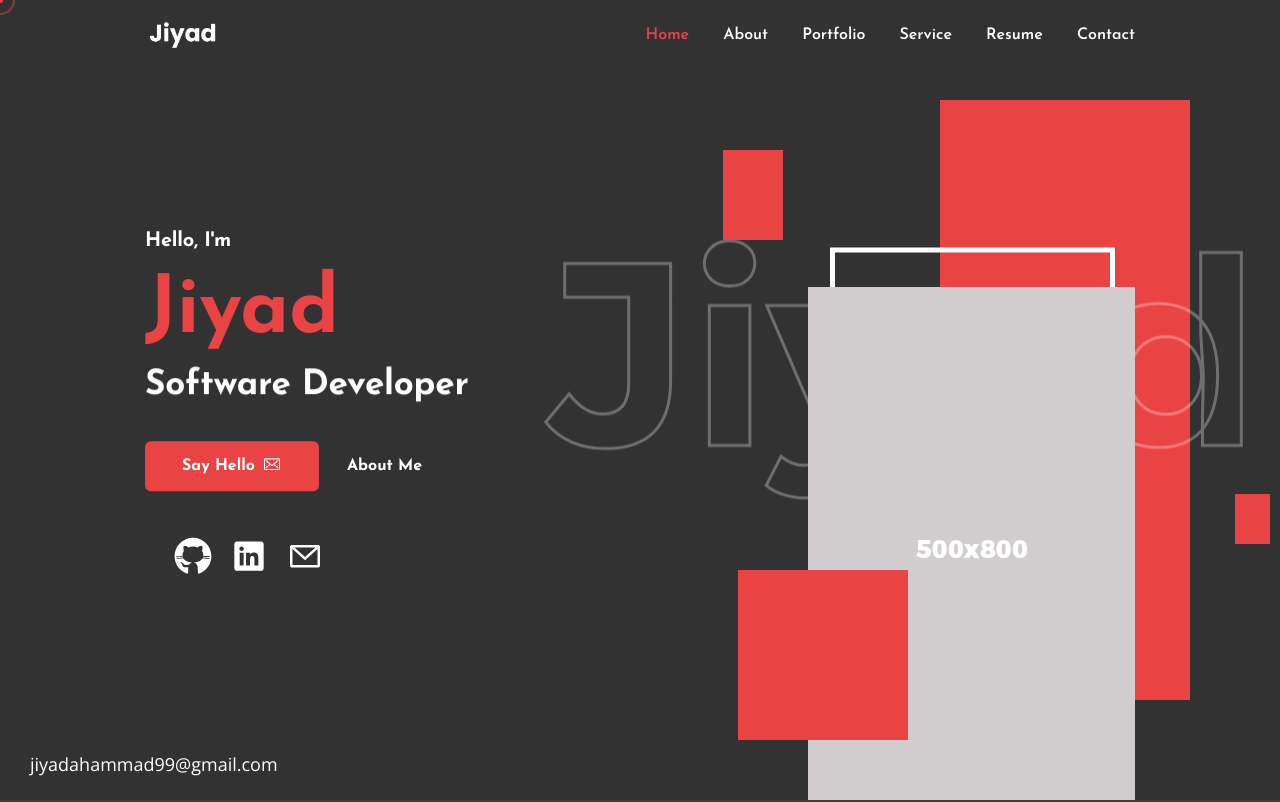
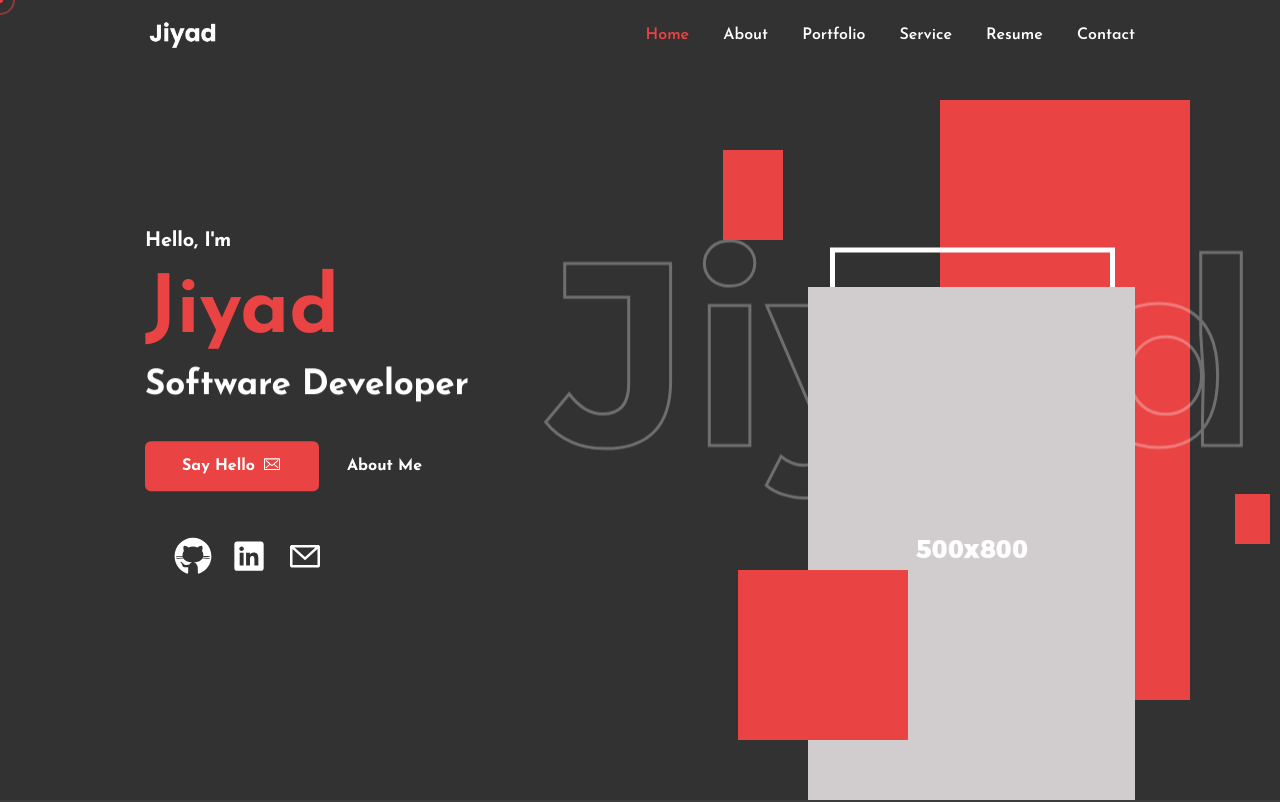
Before and after one commit to JiyadAhammad/Jiyad_Ahammad, a plain HTML site: page index.html in a window 1280 px wide. Shown: the top 802 px of the page. Drawn offline with nearby package versions, Linux system fonts and the light colour scheme; no server answers.

Commit message:
Removed non used email section from home section

```diff
--- a/index.html
+++ b/index.html
@@ -206,9 +206,9 @@
 					</ul>
 					jiyadahammad99@gmail.com
 				</div> -->
-				<div class="hero_mail">
+				<!-- <div class="hero_mail">
 					<a class="line_anim" href="mailto:jiyadahammad99@gmail.com">jiyadahammad99@gmail.com</a>
-				</div>
+				</div> -->
 			</div>
 		</div>
 		<!-- /HERO -->
```
